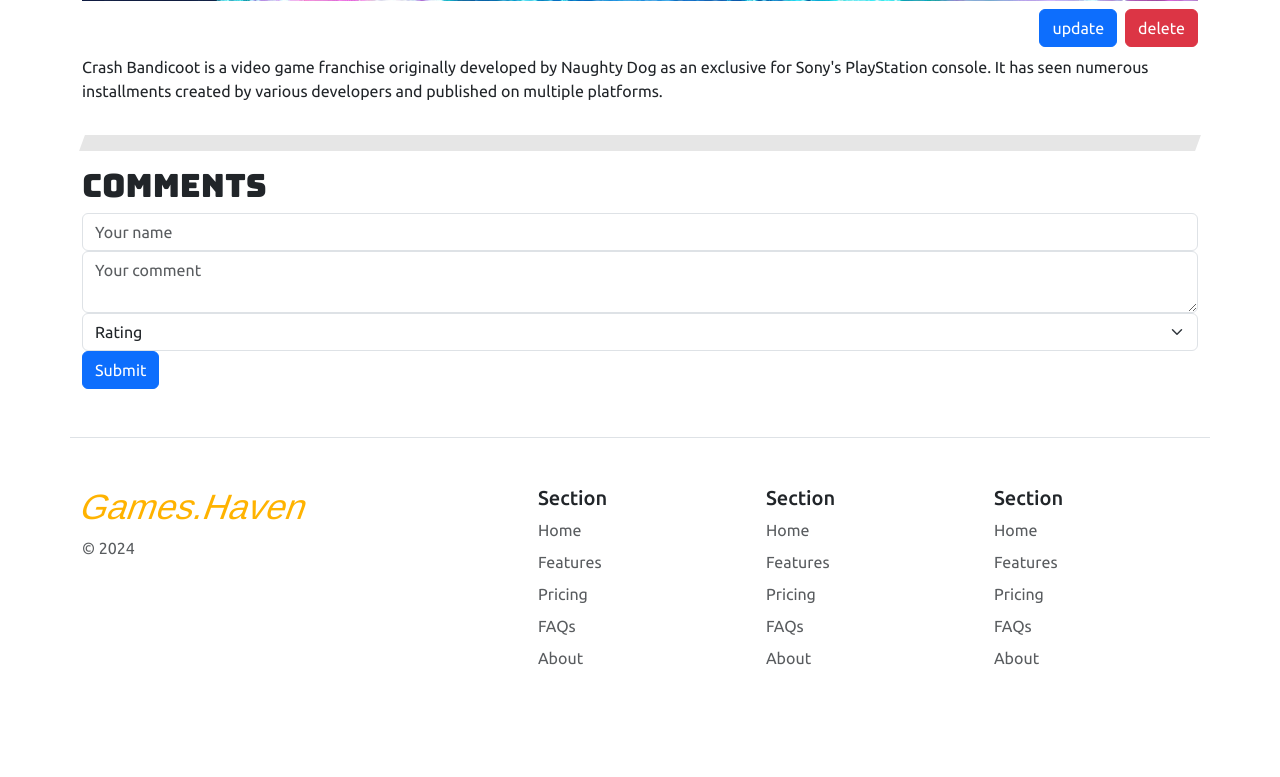
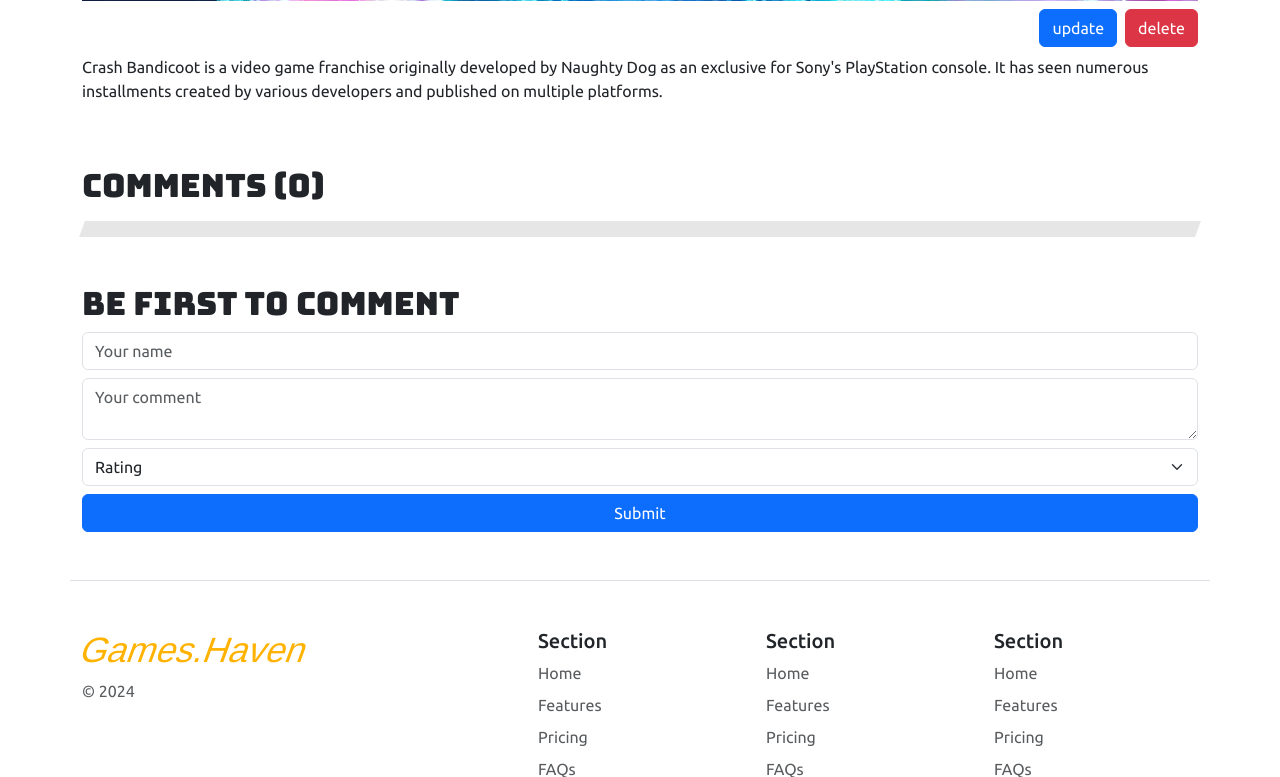
Before and after one commit to Abdullah-binRokan/tq_GamesHaven_ORM_Relation, a Django app: page /games/detail/4/ in a window 1280 px wide. Shown: the part 890-1667 px from the top of the page. Before the commit the page ends 1555 px from the top, so only its background shows below. Run offline with Django 5.2, Linux system fonts and the light colour scheme; data comes from the database, SQL or seed files in the repository; both versions use the stored data as it was after the commit; some web fonts are replaced.

Commit message:
Show comments inside detail page

```diff
--- a/GamesHaven/games/templates/games/game_detail.html
+++ b/GamesHaven/games/templates/games/game_detail.html
@@ -25,10 +25,24 @@
 
 </div>
 
+<!-- reviews -->
+<h2 class="mt-5">Comments ({{reviews.count}})</h2>
+{% for review in reviews %}
+<div class="d-flex flex-column gap-2 p-4 shadow">
+  <h4>{{ review.name }}</h4>
+  <p>{{ review.comment }}</p>
+  <p class="text-muted">{{ review.created_at }}</p>
+</div>
+{% endfor %}
+
 <hr />
-<!-- add review form -->
-<h2>Comments</h2>
-<form action="{% url 'games:add_review_view' game.id %}" method="post">
+<!-- review form -->
+ {% if reviews.count == 0 %}
+  <h2 class="mt-5">Be first to comment</h2>
+ {% else %}
+  <h2 class="mt-5">Add a comment</h2>
+ {% endif %}
+<form class="d-flex flex-column gap-2" action="{% url 'games:add_review_view' game.id %}" method="post">
   {% csrf_token %}
   <input class="form-control" type="text" name="name" placeholder="Your name" required />
   <textarea class="form-control" name="comment" placeholder="Your comment" required></textarea>
--- a/GamesHaven/games/views.py
+++ b/GamesHaven/games/views.py
@@ -31,7 +31,9 @@ def game_detail_view(request:HttpRequest, game_id:int):
 
     game = Game.objects.get(pk=game_id)
 
-    return render(request, 'games/game_detail.html', {"game" : game})
+    reviews = Review.objects.filter(game=game)
+
+    return render(request, 'games/game_detail.html', {"game" : game, "reviews": reviews})
 
 
 def game_update_view(request:HttpRequest, game_id:int):
```
Also changed, not shown: GamesHaven/db.sqlite3.
